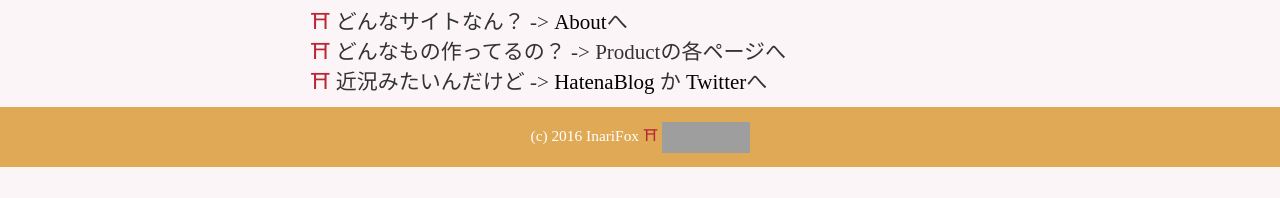
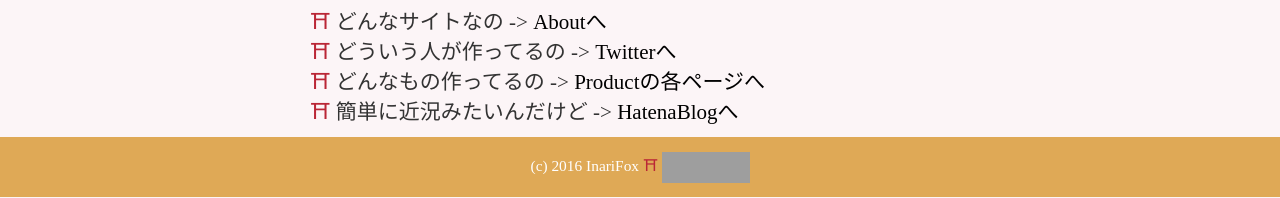
Before and after one commit to InariFox/InariFox.github.io, a plain HTML site: page index.html in a window 1280 px wide. Shown: the part 711-909 px from the top of the page. Before the commit the page ends 879 px from the top, so only its background shows below. Drawn offline with nearby package versions, Linux system fonts and the light colour scheme; grey boxes are pictures that could not be loaded; a web font is replaced by a local one.

Commit message:
index中のコンテンツの中身少し変えた。

```diff
--- a/index.html
+++ b/index.html
@@ -54,9 +54,10 @@
 				<h1>⛩ いらっしゃいませ</h1>
 				<p>いなりこんこんへようこそ。上のメニューかすぐ下のリンク一覧からご希望のページにお進みください。</p>
 				<ul class="liststyle-shrine">
-					<li>どんなサイトなん？ -> <a href="./about">About</a>へ</li>
-					<li>どんなもの作ってるの？ -> Productの各ページへ</li>
-					<li>近況みたいんだけど -> <a href="http://inarifox.hateblo.jp/">HatenaBlog</a> か <a href="https://twitter.com/miyabi_fox">Twitter</a>へ</li>
+					<li>どんなサイトなの -> <a href="./about">Aboutへ</a></li>
+					<li>どういう人が作ってるの -> <a href="https://twitter.com/miyabi_fox">Twitterへ</a></li>
+					<li>どんなもの作ってるの -> <a href="#">Productの各ページへ</a></li>
+					<li>簡単に近況みたいんだけど -> <a href="http://inarifox.hateblo.jp/">HatenaBlogへ</a></li>
 				</ul>
 			</div>
 		</div>
```
